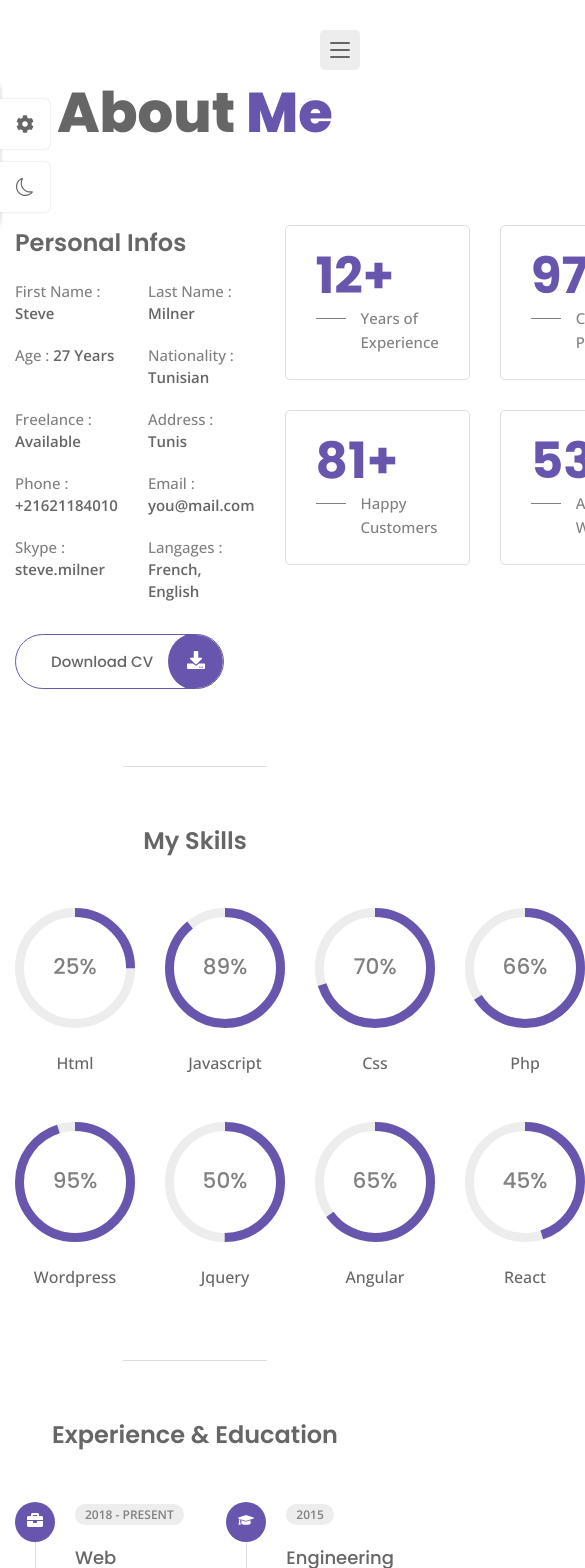
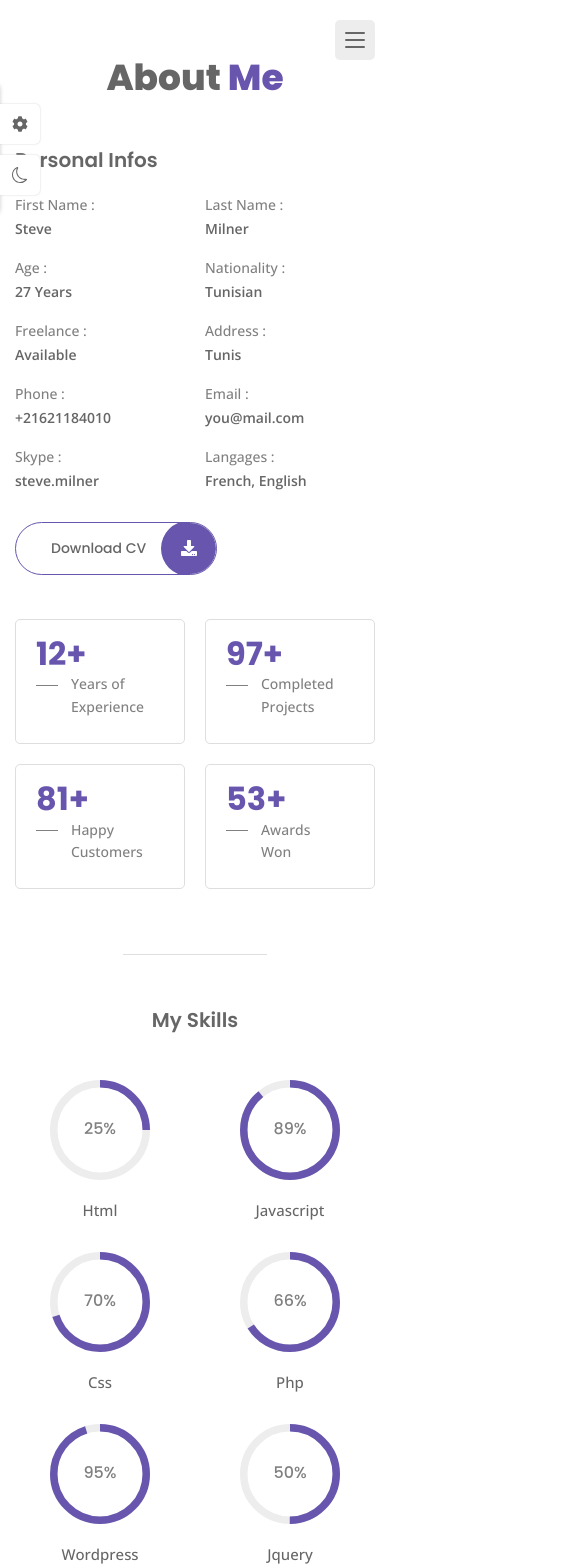
Before and after one commit to sakibhasan997/my-portfolio-website, a React (Vite) app: page /about in a window 390 px wide. Shown: the top 1568 px of the page, 585 px wide, since content can reach past the window. Built offline with nearby package versions, Linux system fonts and the light colour scheme.

Commit message:
design the website first

```diff
--- a/src/App.css
+++ b/src/App.css
@@ -43,6 +43,21 @@
     --body-color: hsl(0, 0%, 5%);
     --container-color: hsl(0, 0%, 17%);
     --border-color: hsl(0, 0%, 15%);
+}
+
+/* Responsive typography */
+@media screen and (max-width: 1200px) {
+    :root {
+        --big-font-size: 36px;
+        --h1-font-size: 32px;
+        --h2-font-size: 24px;
+        --h3-font-size: 20px;
+        --large-font-size: 16px;
+        --normal-font-size: 15px;
+        --small-font-size: 14px;
+        --smaller-font-size: 13px;
+        --tiny-font-size: 11px;
+    }
 }
 
 /* ===================== BASE ====================== */
--- a/src/components/navbar.css
+++ b/src/components/navbar.css
@@ -6,6 +6,7 @@
     width: 100%;
     padding: 60px 30px;
     transition: all 0.5s cubic-bezier(0.77, 0.2, 0.05, 1);
+    z-index: 100;
 }
 
 .show-menu {
@@ -18,6 +19,10 @@
     column-gap: 24px;
     border-bottom: 1px solid var(--border-color);
     padding-block: 14px;
+}
+
+.dark-theme .nav__link {
+    border-color: hsl(0, 0%, 20%);
 }
 
 .nav__icon,
@@ -45,6 +50,7 @@
     background-color: var(--container-color);
     padding: 12px 10px;
     cursor: pointer;
+    z-index: 100;
 }
 
 .nav__toggle span {
@@ -84,6 +90,7 @@
         right: 30px;
         display: flex;
         align-items: center;
+        z-index: 100;
     }
 
     .nav__item {
--- a/src/index.css
+++ b/src/index.css
@@ -0,0 +1,287 @@
+@media screen and (max-width: 1400px) {
+    .container {
+        max-width: calc(100% - 180px);
+    }
+}
+
+@media screen and (max-width: 1200px) {
+    .grid {
+        gap: 20px;
+    }
+
+    .home__data {
+        padding-right: 40px;
+    }
+
+    .home__title {
+        font-size: var(--big-font-size);
+    }
+
+    .home__title span {
+        display: block;
+    }
+
+    .home__description {
+        font-size: var(--small-font-size);
+    }
+
+    .stats__title {
+        padding-left: 35px;
+    }
+
+    .stats__title::before {
+        width: 22px;
+    }
+
+    .skills__container {
+        row-gap: 32px;
+    }
+
+    .progress__circle {
+        width: 100px;
+        height: 100px;
+    }
+
+    .skills__title {
+        margin-top: 20px;
+    }
+
+    .resume__icon {
+        width: 36px;
+        height: 36px;
+        line-height: 38px;
+    }
+
+    .resume__item {
+        padding-left: 55px;
+    }
+
+    .portfolio__modal-content {
+        max-width: 600px;
+    }
+
+    .modal__close {
+        width: 40px;
+        height: 40px;
+    }
+
+    .form__input-group {
+        grid-template-columns: repeat(2, 1fr);
+        column-gap: 24px;
+    }
+
+    .form__input-group .form__input-div:last-child {
+        grid-column: 1/-1;
+    }
+
+    .form__input-div {
+        margin-bottom: 24px;
+    }
+}
+
+@media screen and (max-width: 1024px) {
+    .container {
+        max-width: 720px;
+    }
+
+    .home {
+        padding: 20px;
+        grid-template-columns: 5fr 7fr;
+    }
+
+    .home__data {
+        padding-right: 0;
+    }
+
+    .section {
+        padding-block: 50px;
+    }
+
+    .section__title {
+        margin-bottom: 40px;
+    }
+
+    .about__container,
+    .resume__container,
+    .contact__container {
+        grid-template-columns: 1fr;
+    }
+
+    .about__container {
+        row-gap: 40px;
+    }
+
+    .subtitle__center {
+        margin-bottom: 45px;
+    }
+
+    .skills__container {
+        grid-template-columns: repeat(3, 1fr);
+    }
+
+    .resume__container {
+        row-gap: 45px;
+    }
+
+    .resume__item:not(:last-child) {
+        margin-bottom: 45px;
+    }
+
+    .separator {
+        margin: 65px auto 50px;
+    }
+
+    .portfolio__container {
+        grid-template-columns: repeat(2, 1fr);
+    }
+
+    .contact__container {
+        row-gap: 48px;
+    }
+}
+
+@media screen and (max-width: 768px) {
+    .home {
+        grid-template-columns: 1fr;
+        justify-items: center;
+        row-gap: 10px;
+    }
+
+    .color__block {
+        display: none;
+    }
+
+    .home__img {
+        width: 270px;
+        height: 270px;
+        border-radius: 50%;
+        margin-top: auto;
+    }
+
+    .home__content {
+        max-width: 500px;
+        text-align: center;
+        margin-bottom: auto;
+    }
+
+    .home__title {
+        padding-left: 0;
+    }
+
+    .home__title::before {
+        all: unset
+    }
+
+    .home__title span {
+        display: block;
+    }
+
+    .container {
+        max-width: 540px;
+    }
+
+    .portfolio__modal-content {
+        padding: 25px 20px;
+    }
+
+    .modal__close {
+        top: -9%;
+        right: 0;
+    }
+}
+
+@media screen and (max-width: 576px) {
+    .nav__toggle {
+        top: 20px;
+        right: 15px;
+    }
+
+    .nav__link {
+        column-gap: 20px;
+    }
+
+    .nav__icon,
+    .nav__name {
+        font-size: var(--h3-font-size);
+    }
+
+    .skills__container {
+        grid-template-columns: repeat(2, 1fr);
+    }
+
+    .portfolio__container {
+        grid-template-columns: 1fr;
+    }
+
+    .modal__list {
+        grid-template-columns: 1fr;
+    }
+
+    .modal__img {
+        height: 300px;
+    }
+
+    .form__input-group {
+        grid-template-columns: 1fr;
+    }
+
+    .theme__img {
+        width: 25px;
+    }
+
+    .style__switcher-toggler,
+    .theme__toggler {
+        width: 40px;
+        height: 40px;
+    }
+
+    .style__switcher-toggler {
+        top: 15%;
+    }
+
+    .theme__toggler {
+        bottom: 15%;
+    }
+
+    .style__switcher-close {
+        top: 5%;
+    }
+}
+
+@media screen and (max-width: 450px) {
+    .home__img {
+        display: none;
+    }
+
+    .home__content {
+        margin-block: auto;
+        text-align: left;
+    }
+
+    .home__title {
+        font-size: var(--h1-font-size);
+    }
+
+    .home__description {
+        text-align: justify;
+    }
+
+    .info__title {
+        display: block;
+        margin-bottom: 4px;
+    }
+
+    .stats__box {
+        padding: 15px 15px 25px 20px;
+    }
+}
+
+@media screen and (max-width: 350px) {
+    .home__title span {
+        display: inline;
+    }
+
+    .stats {
+        grid-template-columns: 1fr;
+    }
+}
--- a/src/pages/Portfolio/portfolio.css
+++ b/src/pages/Portfolio/portfolio.css
@@ -80,7 +80,7 @@
 
 .modal__list {
     grid-template-columns: repeat(2, 1fr);
-    row-gap: 10px;
+    row-gap: 10px !important;
     margin-bottom: 24px;
 }
 
```
